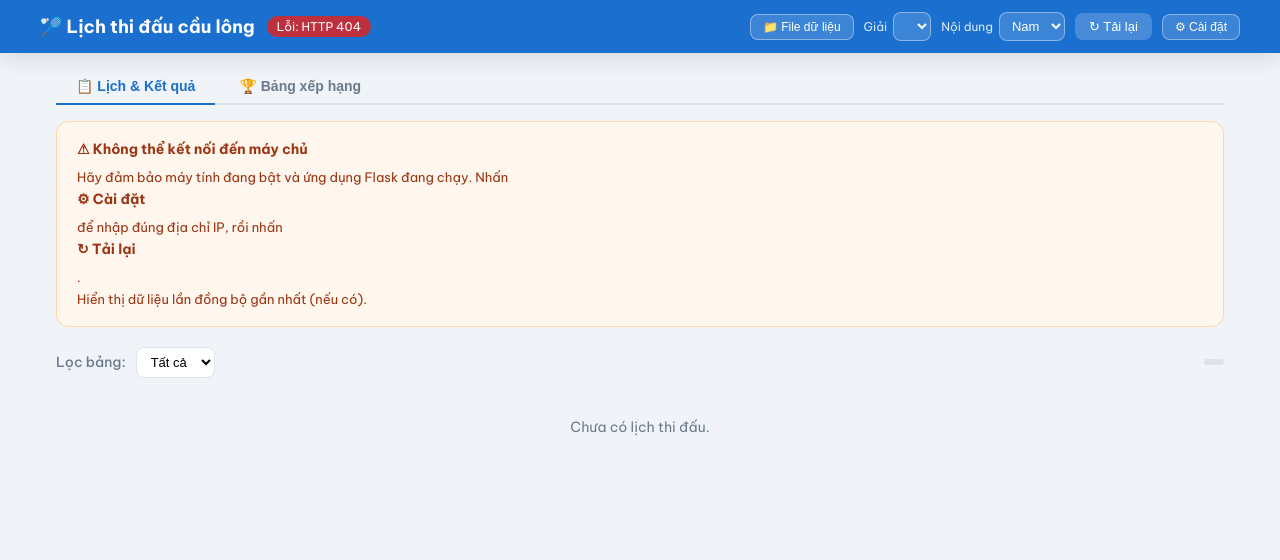
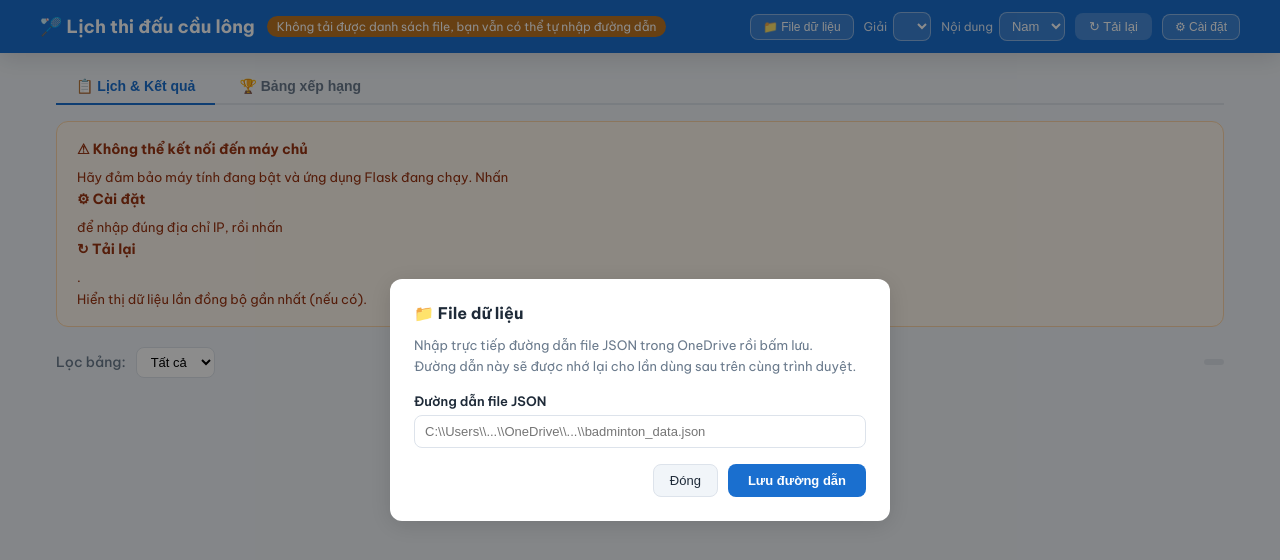
Before and after one commit to kaomaxa1309-dot/quanlytrandauDTC, a plain HTML site: page index.html in a window 1280 px wide. Both pictures are taken after a click on the button "📁 File dữ liệu". Drawn offline with Linux system fonts and the light colour scheme; no server answers.

Commit message:
Update index.html

```diff
--- a/index.html
+++ b/index.html
@@ -787,11 +787,13 @@
   el("reloadBtn").addEventListener("click", refresh);
 
   el("dataFileBtn").addEventListener("click", async () => {
+    el("dataFileModal").classList.add("open");
+    el("dataFileInput").value = getSavedDataFilePath() || state.dataFile || "";
     try {
       await loadDataFileOptions();
-      el("dataFileModal").classList.add("open");
     } catch (err) {
-      setSyncBadge("Lỗi: " + err.message, "err");
+      // Keep the modal open for manual input even if API is unavailable.
+      setSyncBadge("Không tải được danh sách file, bạn vẫn có thể tự nhập đường dẫn", "warn");
     }
   });
 
```
